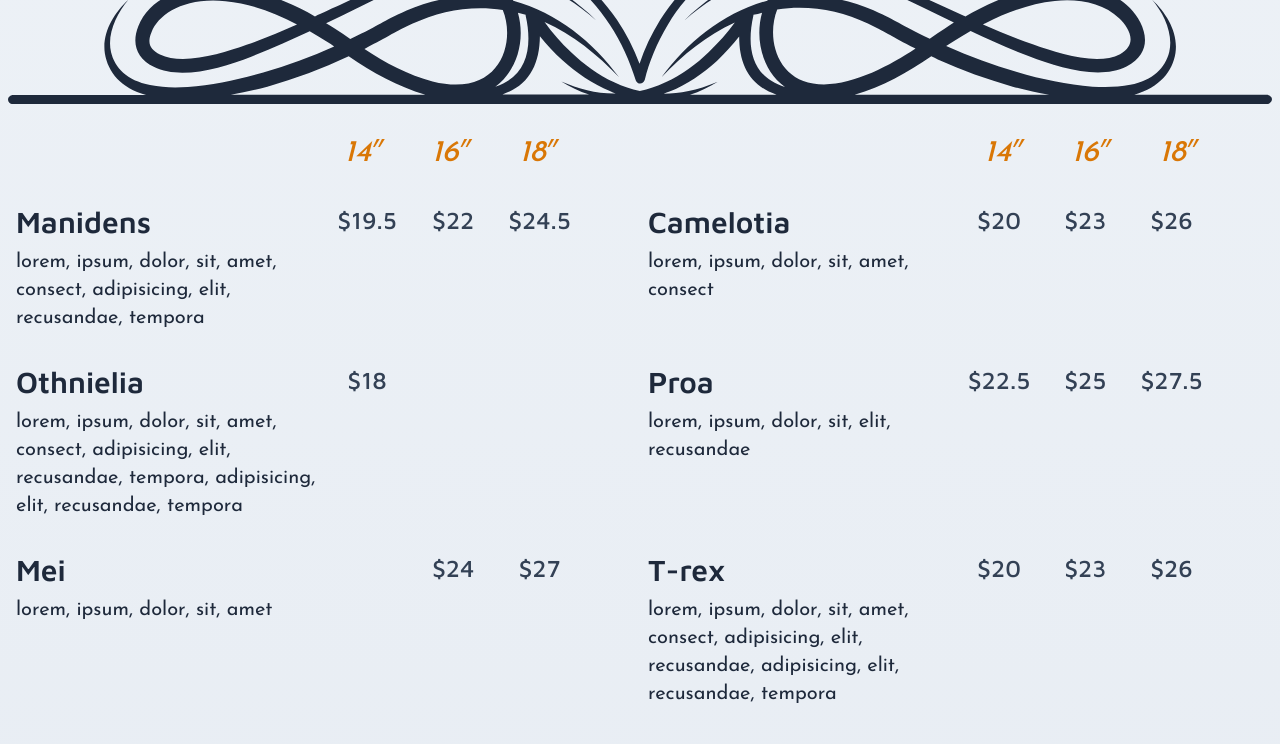
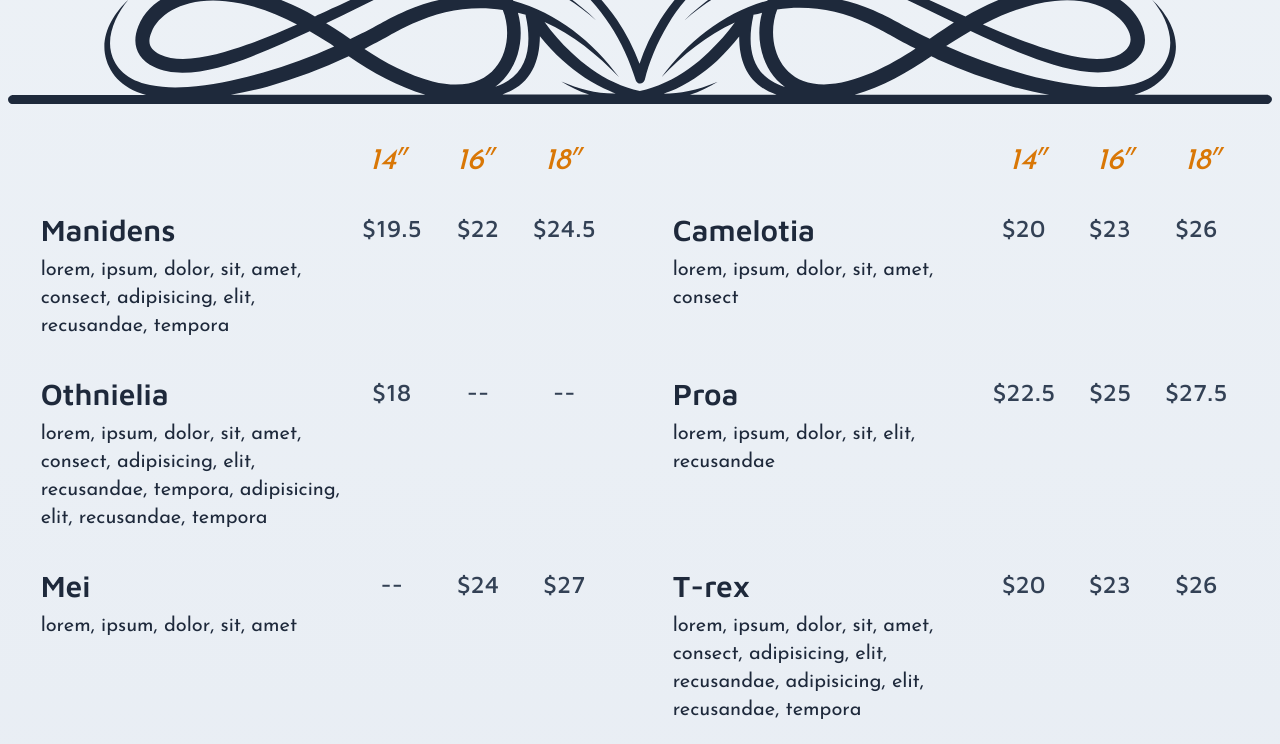
Before and after one commit to CryingEnder/pizzasaur, a React (Vite) app: page / in a window 1280 px wide. Shown: the part 1160-1904 px from the top of the page. Built offline with nearby package versions, Linux system fonts and the light colour scheme.

Commit message:
Polish the CSS of the home menu

```diff
--- a/src/components/Footer.jsx
+++ b/src/components/Footer.jsx
@@ -7,7 +7,7 @@ import List from "./common/List";
 
 function Footer(props) {
   return (
-    <footer className="z-10 w-full bg-slate-200 text-slate-800">
+    <footer className="z-10 w-full bg-slate-100 text-slate-800">
       <Heading content="Order now" isButton={true} link="menu" />
       <Container
         tag="section"
--- a/src/components/HomeMenu.jsx
+++ b/src/components/HomeMenu.jsx
@@ -41,11 +41,11 @@ function HomeMenu(props) {
         stylesOut={
           "pt-12 pb-16 tablet:pt-14 tablet:pb-20 laptop:pt-20 laptop:pb-24 desktop:pt-24 desktop:pb-28"
         }
-        stylesIn={"flex flex-col space-y-6 desktop:space-y-8"}
+        stylesIn={"flex flex-col"}
       >
-        <DividerTop className="mx-2 fill-current text-slate-800" />
-        <header className="flex w-full flex-row px-3 font-text text-xl font-medium italic text-amber-600 tablet:text-2xl laptop:px-2 desktop:text-3xl">
-          <div className="flex w-full flex-row laptop:mr-4 laptop:w-1/2">
+        <DividerTop className="mx-2 mb-8 fill-current text-slate-800 laptop:mb-10" />
+        <header className="mb-6 flex w-full flex-row px-3 font-text text-xl font-medium italic text-amber-600 tablet:text-2xl laptop:mb-8 laptop:px-2 desktop:text-3xl">
+          <div className="flex w-full flex-row items-start justify-center laptop:mr-4 laptop:w-1/2">
             <div className="w-1/2"></div>
             {pizzaSizes.map(
               (size) =>
@@ -72,7 +72,7 @@ function HomeMenu(props) {
                 )
             )}
           </div>
-          <div className="hidden w-1/2 flex-row laptop:flex">
+          <div className="hidden w-1/2 flex-row items-start justify-center laptop:flex">
             <div className="w-1/2"></div>
             {pizzaSizes.map(
               (size) =>
@@ -98,11 +98,14 @@ function HomeMenu(props) {
             )}
           </div>
         </header>
-        <section className="grid w-full grid-cols-1 justify-items-center gap-x-4 gap-y-7 px-3 pb-4 tablet:gap-y-8 laptop:grid-cols-2 laptop:px-4">
+        <section className="grid w-full grid-cols-1 gap-y-7 px-3 pb-4 tablet:gap-y-8 laptop:grid-cols-2 laptop:gap-x-4 laptop:gap-y-9 laptop:px-4">
           {pizzas.map(
             (pizza) =>
               pizza && (
-                <div key={pizza._id + "_home"} className="flex w-full flex-row">
+                <div
+                  key={pizza._id + "_home"}
+                  className="flex w-full flex-row items-start justify-center"
+                >
                   <div className="flex w-1/2 flex-col space-y-1 tablet:space-y-2">
                     <div className="font-ui text-xl font-bold tablet:text-2xl laptop:text-3xl laptop:font-semibold">
                       {pizza.name}
@@ -126,15 +129,17 @@ function HomeMenu(props) {
                     ) : (
                       <div
                         key={pizza._id + "_empty_space_" + Math.random()}
-                        className="w-1/6 text-center laptop:w-[14%]"
-                      ></div>
+                        className="w-1/6 text-center font-ui text-lg font-medium text-slate-700 tablet:text-xl laptop:w-[14%] desktop:text-2xl"
+                      >
+                        --
+                      </div>
                     )
                   )}
                 </div>
               )
           )}
         </section>
-        <DividerBottom className="mx-2 fill-current text-slate-800" />
+        <DividerBottom className="mx-2 mt-8 fill-current text-slate-800 laptop:mt-10" />
       </Container>
     </main>
   );
--- a/src/components/Navbar.jsx
+++ b/src/components/Navbar.jsx
@@ -74,7 +74,7 @@ function Navbar(props) {
       <Container
         tag="nav"
         stylesOut={
-          "nav-bar sticky top-0 z-30 -mb-1 border-b-4 border-solid border-slate-800 bg-slate-200 transition-all laptop:m-0"
+          "nav-bar sticky top-0 z-30 -mb-1 border-b-4 border-solid border-slate-800 bg-slate-100 transition-all laptop:m-0"
         }
         stylesIn={
           "flex flex-col px-1 py-2 text-slate-800 tablet:px-2 laptop:px-5 tablet:py-2"
```
